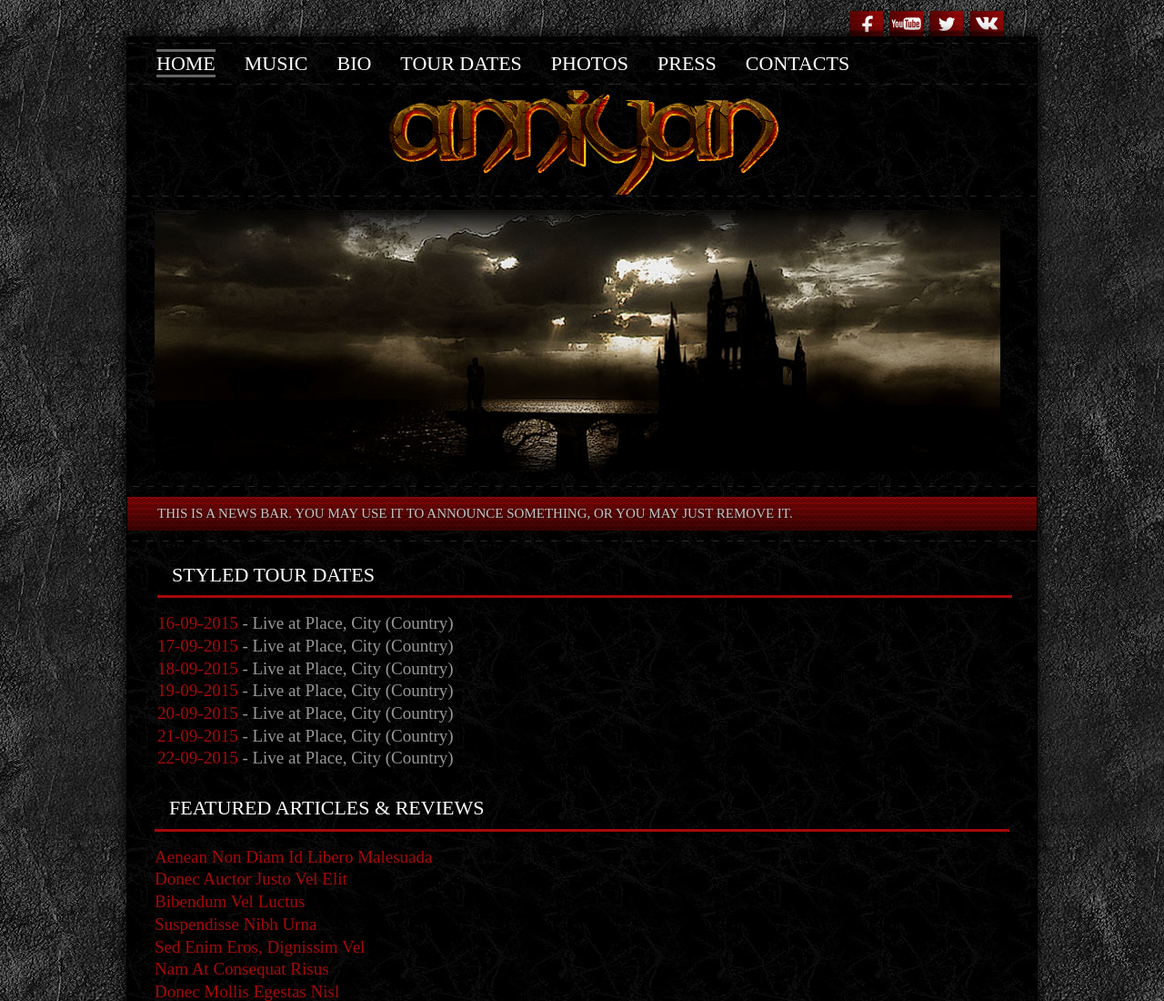
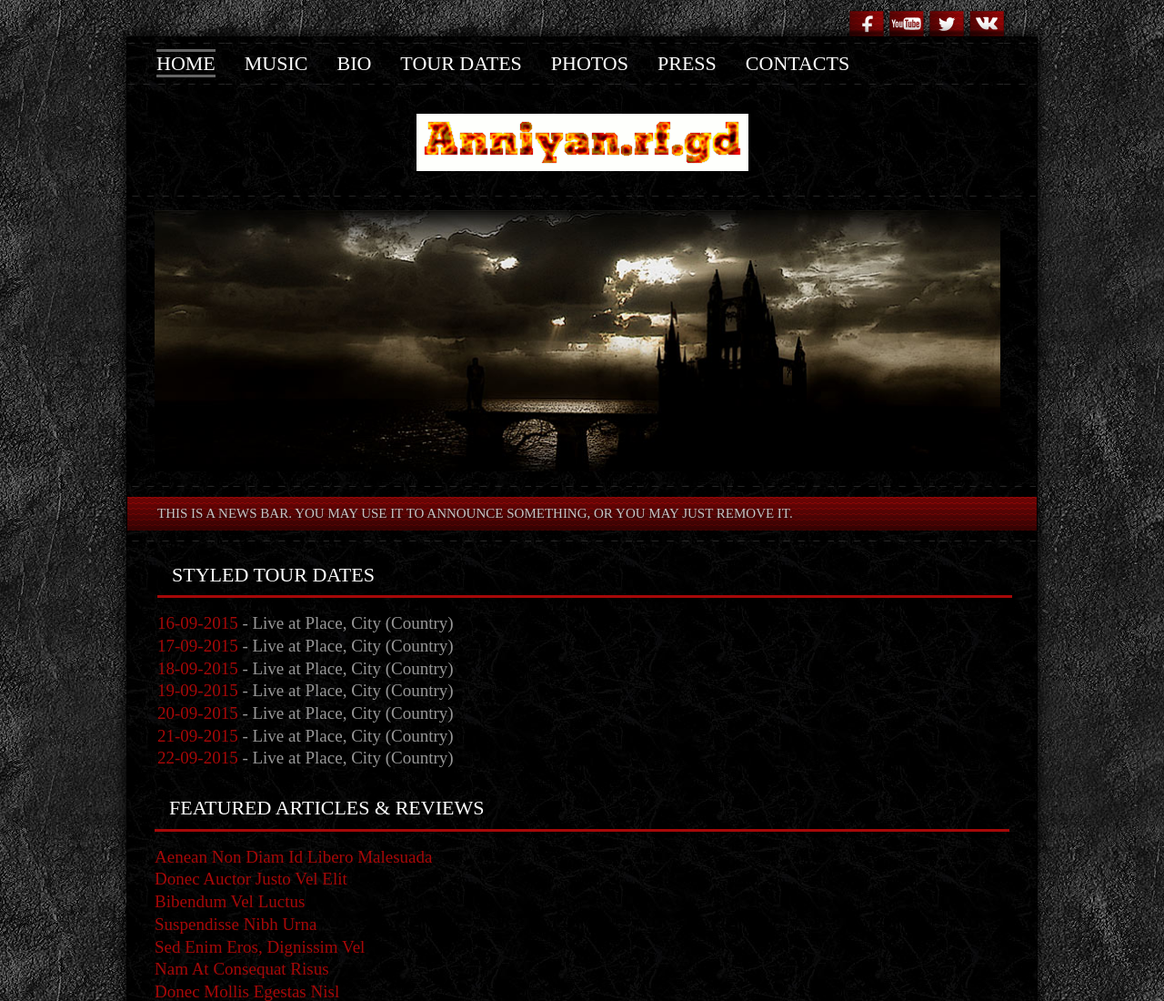
Before and after one commit to SANKARAMOORTHY-DEVELOPER/anniyan, a plain HTML site: page index.html in a window 1280 px wide. Shown: the top 1100 px of the page at 91% size. Drawn offline with Linux system fonts and the light colour scheme; a web font is replaced by a local one.

Commit message:
Update template.css

```diff
--- a/template.css
+++ b/template.css
@@ -38,7 +38,7 @@ p {padding: 1% 0;}
 	-webkit-box-shadow: 0 0 16px rgba(0,0,0,1.0); }
 
 .header { width: 100%; height: 115px; float: left;
-background: url('images/band_logo.png') center no-repeat;}
+background: url('images/band_logo.gif') center no-repeat;}
 @media screen and (max-width: 600px) { .header { background: url('images/band_logo_s.png') center no-repeat; } }
 .header a { display: block; width: 100%; height: 115px;}
 .header a span { visibility: hidden; }
```
